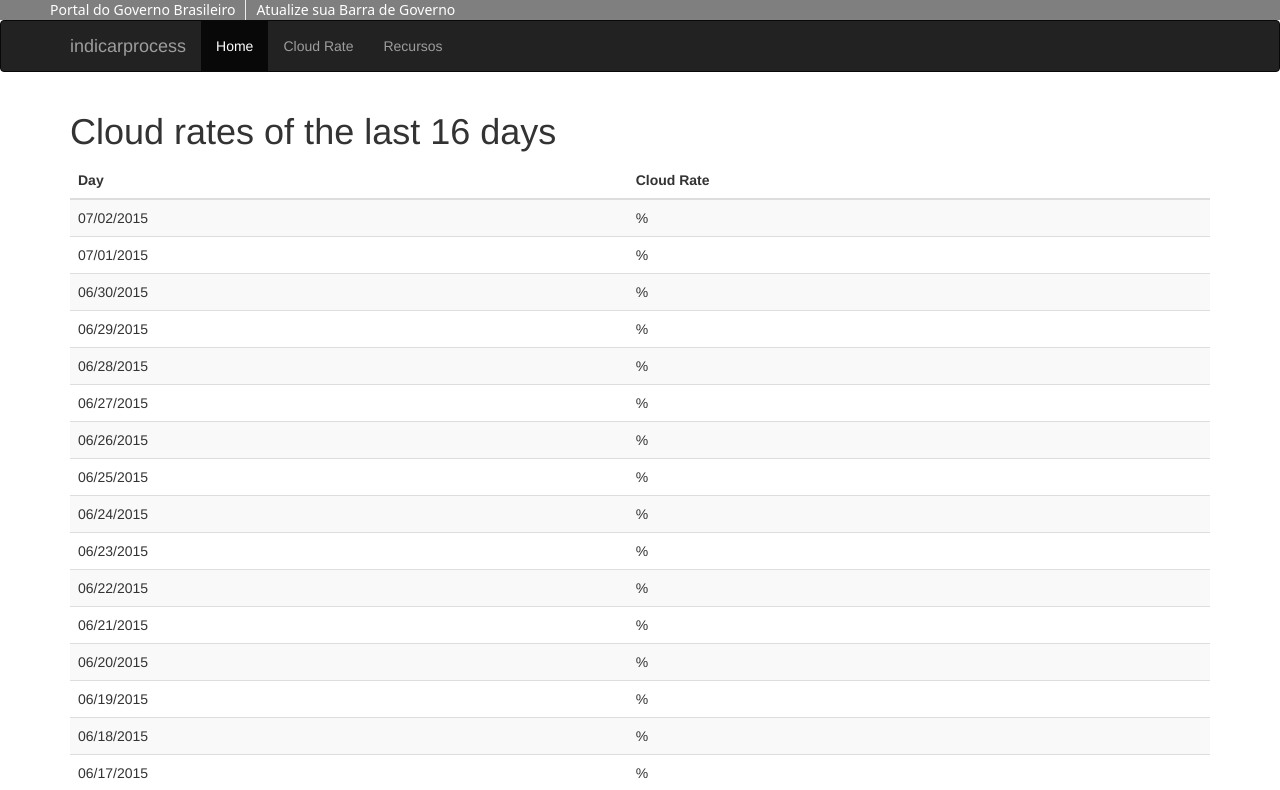
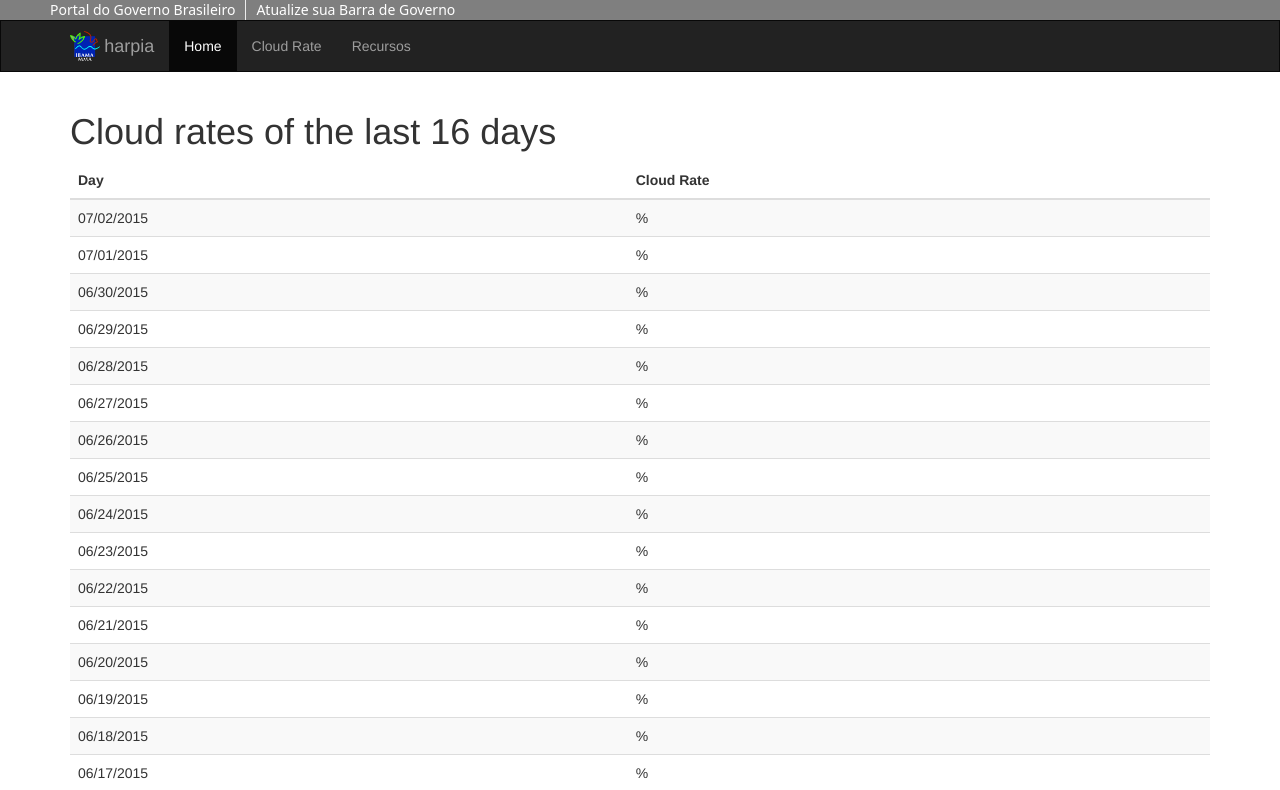
Before and after one commit to cenima-ibama/indicar_process, a Django app: page /cloud-rate/ in a window 1280 px wide. Shown: the top 790 px of the page. Run offline with Django 3.2, Linux system fonts and the light colour scheme; data that the repository does not hold is empty; parts of the project's set-up code (start-up, migrations or seed data) failed here and were passed over; some libraries are stand-ins or nearby versions.

Commit message:
change page title to harpia and add logo of IBAMA

```diff
--- a/indicarprocess/imagery/templates/imagery/scene_detail.html
+++ b/indicarprocess/imagery/templates/imagery/scene_detail.html
@@ -1,7 +1,7 @@
 {% extends 'base.html' %}
 {% load i18n %}
 
-{% block title %}{{ scene.name }}{% endblock title %}
+{% block title %}{% trans 'Scene' %} {{ scene.name }}{% endblock title %}
 
 <h1>{% block page_title %}{{ scene.name }}{% endblock page_title %}</h1>
 
--- a/indicarprocess/static/css/indicarprocess.css
+++ b/indicarprocess/static/css/indicarprocess.css
@@ -31,3 +31,12 @@
 #barra-brasil .brasil-flag {
   height: 29px !important;
 }
+
+.navbar{
+  border-radius: 0px;
+}
+
+.navbar-brand-img{
+  margin-top: -0.3em;
+  margin-right: -0.6em;
+}
--- a/indicarprocess/templates/base.html
+++ b/indicarprocess/templates/base.html
@@ -5,7 +5,7 @@
 <html lang="en">
   <head>
     <meta charset="utf-8">
-    <title>{% block title %}indicarprocess{% endblock title %}</title>
+    <title>{% block title %}harpia{% endblock title %}</title>
     <meta name="viewport" content="width=device-width, initial-scale=1.0">
     <meta name="description" content="">
     <meta name="author" content="">
@@ -45,7 +45,10 @@
             <span class="icon-bar"></span>
             <span class="icon-bar"></span>
           </button>
-          <a class="navbar-brand" href="{% url 'imagery:index' %}">indicarprocess</a>
+          <a class="navbar-brand navbar-brand-img" href="{% url 'imagery:index' %}">
+            <img width="30" height="30" src="{% static 'images/ibama-logo.png' %}">
+          </a>
+          <a class="navbar-brand" href="{% url 'imagery:index' %}">harpia</a>
         </div>
         <div class="collapse navbar-collapse">
           <ul class="nav navbar-nav">
@@ -59,10 +62,9 @@
 
     <div class="container">
 
-      <h1>{% block page_title %}Example Base Template{% endblock page_title %}</h1>
+      <h1>{% block page_title %}{% endblock page_title %}</h1>
 
       {% block content %}
-        <p>Use this document as a way to quick start any new project.</p>
       {% endblock content %}
 
     </div> <!-- /container -->
```
Also changed, not shown: indicarprocess/static/images/ibama-logo.png (added). Lines whose indentation alone changed are shown as unchanged.
